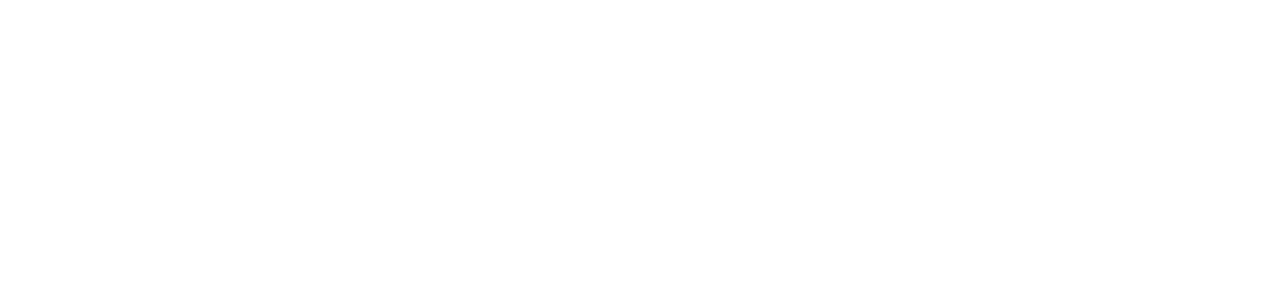
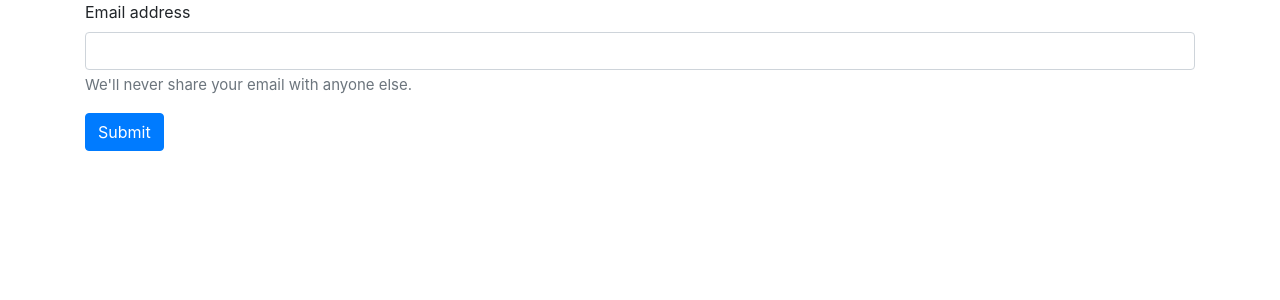
Before and after one commit to romyaudio/ticketssy-react, a React (Create React App) app: page /reset/password in a window 1280 px wide. Shown: the top 300 px of the page. Built offline with nearby package versions, Linux system fonts and the light colour scheme.

Commit message:
building

```diff
--- a/src/components/App.js
+++ b/src/components/App.js
@@ -14,7 +14,7 @@
              <Route exact path="/create" component={newAccount}/>
              <Route exact path="/login" component={Login}/>
              <Route exact path="/dashboard" component={Dashboard}/>
-             <Route exact path="/forgotpassword" component={ResetPassword}/>
+             <Route exact path="/reset/password" component={ResetPassword}/>
            </Switch>
         </BrowserRouter>
 		)
--- /dev/null
+++ b/src/components/NewPassword.js
@@ -0,0 +1,7 @@
+import React from 'react'
+
+const NewPassword = () =>(
+
+	<h1>NewPassword</h1>
+	)
+	export default NewPassword
--- a/src/components/form-Login.js
+++ b/src/components/form-Login.js
@@ -32,7 +32,7 @@
 	</div>
 	<button type="submit" className="btn btn-primary">Submit</button>
 	<div>
-	<Link to="forgotpassword">Forgot your Password</Link>
+	<Link to="reset/password">Forgot your Password</Link>
 
 	</div>
 	</form>
--- a/src/components/form-Reset-Password.js
+++ b/src/components/form-Reset-Password.js
@@ -1,6 +1,6 @@
 import React from 'react'
 
-const ResetPassword = ({form,onChange,onSubmit}) =>(
+const ResetPassword = ({form,onChange,onSubmit,errors}) =>(
 	<div className="container">
 	<form onSubmit={onSubmit}>
     <div className="form-group">
@@ -10,6 +10,7 @@
     name="email"
     value={form.email}
     onChange={onChange}/>
+    <small>{errors.email}</small>
 
     <small className="form-text text-muted">We'll never share your email with anyone else.</small>
     </div>
--- a/src/pages/Reset-Password.js
+++ b/src/pages/Reset-Password.js
@@ -1,12 +1,16 @@
 import React from 'react'
 
 import ResetPass from '../components/form-Reset-Password'
+import Loading from '../components/Loading'
+import NewPassword from '../components/NewPassword'
 
 class ResetPassword extends React.Component{
 	state = {
 		form: {
 			email:'',
-		}
+		},
+		errors:[],
+		loading:false
 	}
 
 	hendleChange = e =>{
@@ -14,11 +18,15 @@
 			form:{
 				...this.state.form,
 				[e.target.name]: e.target.value
-			}
+			},
+			errors:[]
 		})
 	}
 
 	hendleSubmit = async e =>{
+		this.setState({
+			loading:true
+		})
 		e.preventDefault()
 		try{
 			let config = {
@@ -30,19 +38,43 @@
 				body: JSON.stringify(this.state.form)
 			}
 
-			let res = await fetch('http://localhost:8000/api/forgotpassword',config);
+			let res = await fetch('http://localhost:8000/api/reset/password',config);
 			let json = await res.json();
+
+			if (res.status === 422) {
+				this.setState({
+					errors:json.errors,
+					loading:false
+				})
+				localStorage.setItem('token', '');
+			}else if(res.status === 201){
+				this.setState({
+					loading:false,
+					successfully:true,
+				})
+				localStorage.setItem('token', '')
+			}
+
 		}catch(error){
-
+           localStorage.setItem('token', '');
 		}
 	}
 	render(){
-		const {form} = this.state
+		const {form,errors,successfully,loading} = this.state
+
+		if (successfully) {
+			return <NewPassword/>
+		}
+
+		if (loading) {
+			return <Loading/>
+		}
 		return (
             <ResetPass
             onChange={this.hendleChange}
             onSubmit={this.hendleSubmit}
-            form={form}/>
+            form={form}
+            errors={errors}/>
 
 			)
 	}
```
